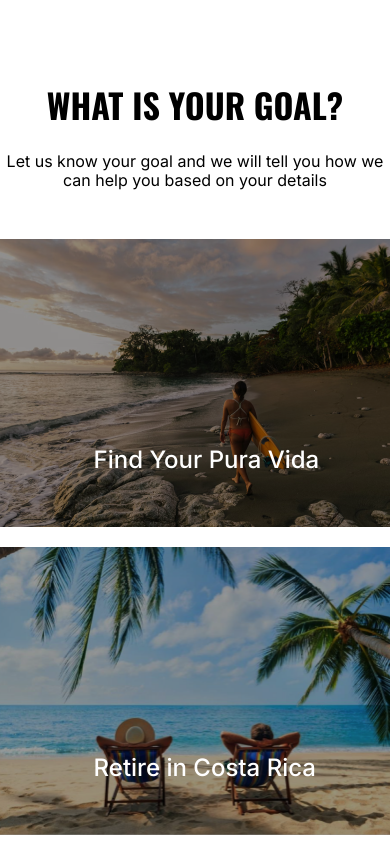
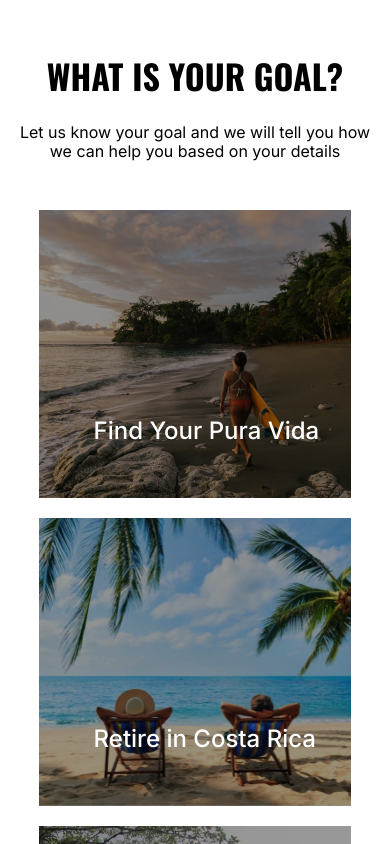
Before and after one commit to BrianKendalBucek/costa-rica-course, a Next.js app in the folder costa-rica-course/: page / in a window 390 px wide. Shown: the part 1580-2424 px from the top of the page. Built offline with nearby package versions, Linux system fonts and the light colour scheme.

Commit message:
made header local responsive below 475

```diff
--- a/costa-rica-course/src/app/globals.scss
+++ b/costa-rica-course/src/app/globals.scss
@@ -65,5 +65,6 @@ p {
     padding: 70px 0 !important;
     display: flex !important;
     justify-content: center !important;
+    margin-right: 0;
   }
 }
--- a/costa-rica-course/src/components/GoalVisual.module.scss
+++ b/costa-rica-course/src/components/GoalVisual.module.scss
@@ -10,12 +10,14 @@
 
   p {
     padding: 0 10px;
-    width: 400px;
+    max-width: 400px;
   }
 }
 
 .trio {
-  width: 100%;
+  // REVERT BACK
+  // width: 100%;
+  width: 80%;
   height: auto;
   display: flex;
   justify-content: center;
--- a/costa-rica-course/src/components/HeaderLogo.module.scss
+++ b/costa-rica-course/src/components/HeaderLogo.module.scss
@@ -1,4 +1,11 @@
 .logo {
   font-size: 1.5rem;
   font-weight: bold;
+
+  @media screen and (max-width: 475px) {
+    img {
+      width: 150px;
+      height: auto;
+    }
+  }
 }
```
